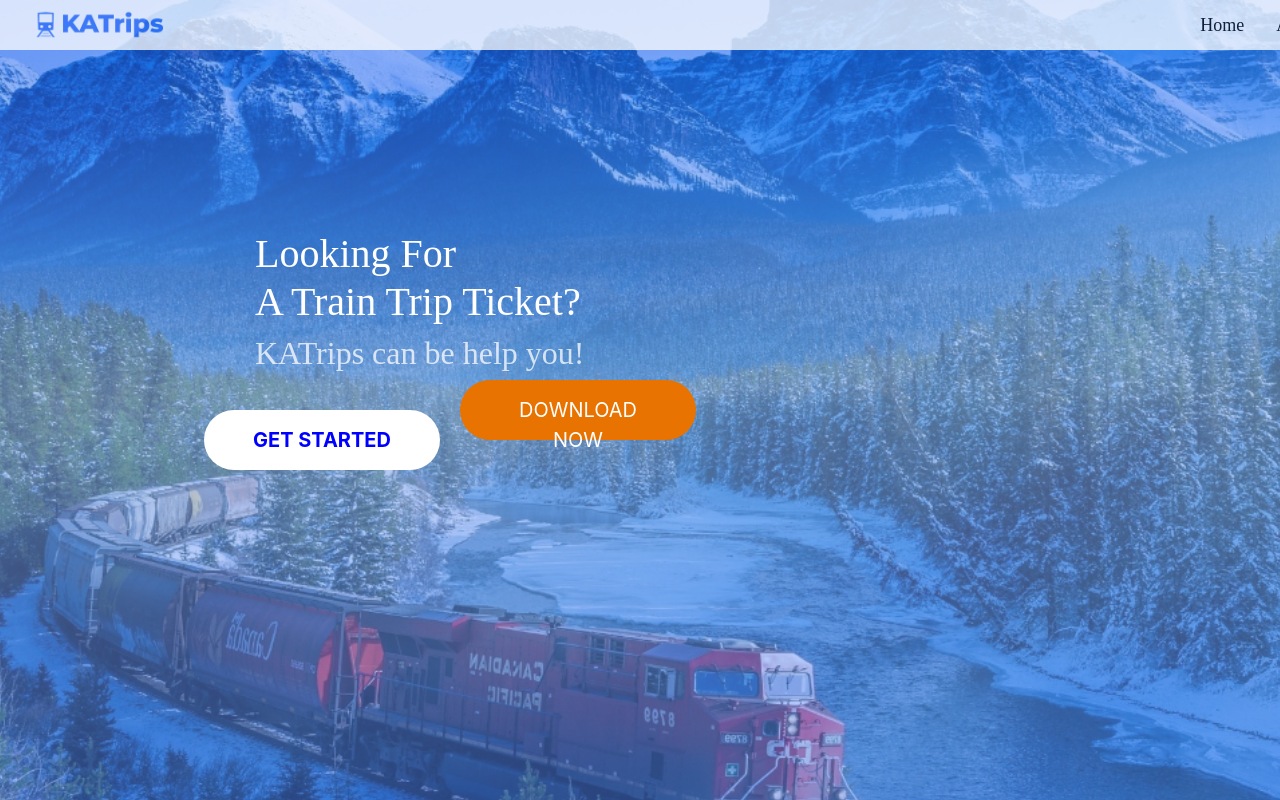
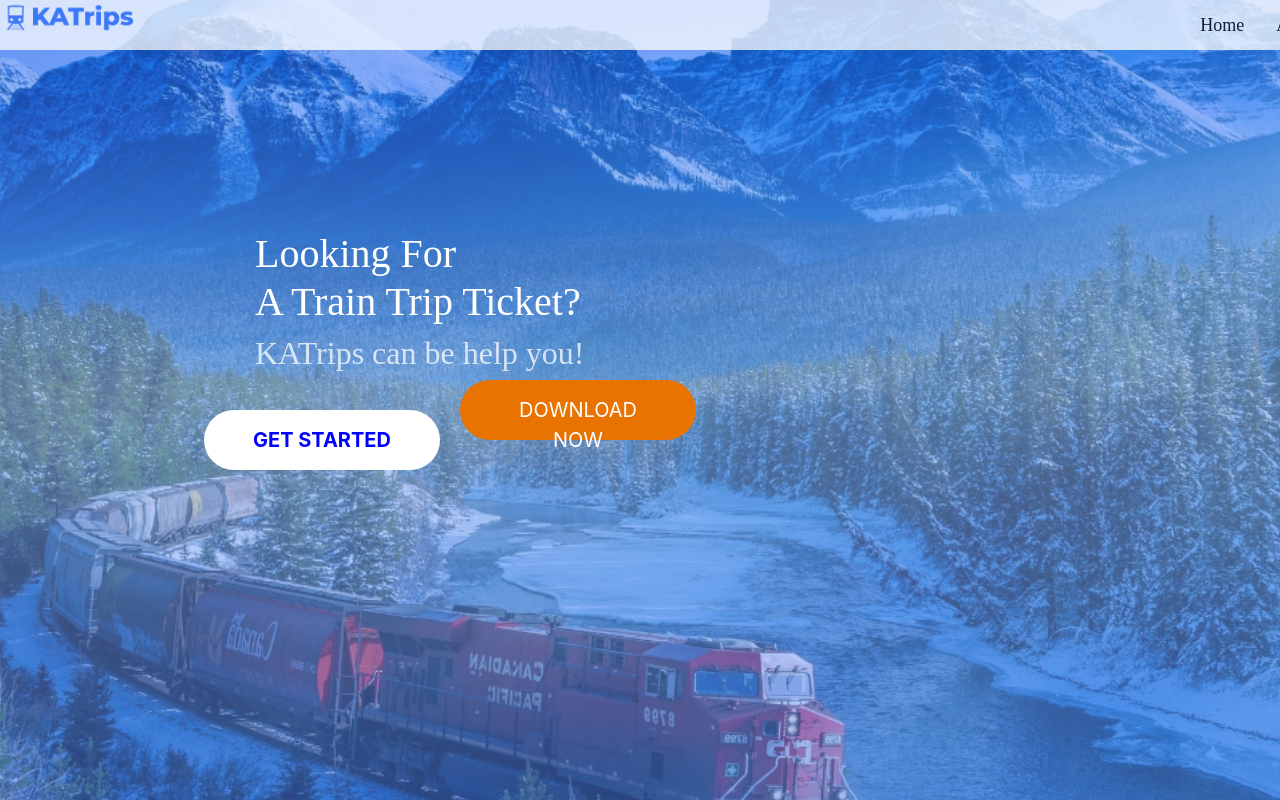
Before and after one commit to arthara/KATrips-frontend, a React (Create React App) app: page /Home in a window 1280 px wide. Shown: the top 800 px of the page. Built offline with nearby package versions, Linux system fonts and the light colour scheme.

Commit message:
sudah di gabung dengan halaman login register , kemudian sudah terhubung sama database

```diff
--- a/src/Containers/Home.css
+++ b/src/Containers/Home.css
@@ -20,16 +20,16 @@
 
   }
 
-  img.center2{
-      margin-top: 7px;
+  img.centerHome{
+      margin-top: 2px;
       margin-left: 30px;
   }
 
   ul {
     list-style-type: none;
     margin-top: 0;
-    margin-left: 0 ;
-    padding: 0;
+    margin-left: 0;
+    padding-right:20px;
     overflow: hidden;
     background-color: #FFFFFF;
     background-repeat: no-repeat;
@@ -39,7 +39,6 @@
 
   li {
     float: right;
-
   }
 
   li a {
```
